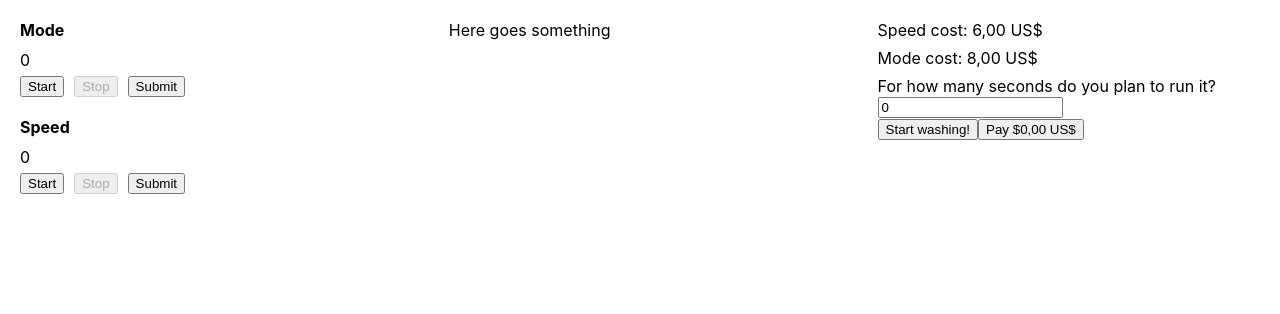
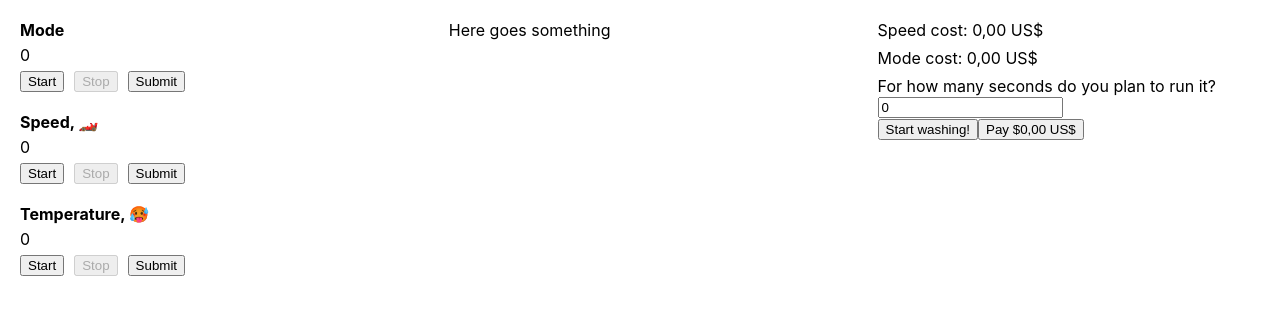
Before and after one commit to Sebelino/useless-hackathon, a React (Create React App) app: page / in a window 1280 px wide. Shown: the top 314 px of the page. Built offline with nearby package versions, Linux system fonts and the light colour scheme.

Commit message:
Update controls

```diff
--- a/src/App.tsx
+++ b/src/App.tsx
@@ -17,7 +17,7 @@ const App = () => {
       <div className="App__column">Here goes something</div>
 
       <div className="App__column">
-        <Calculator />
+        <Calculator mode={mode} speed={speed} />
 
         <Timer />
       </div>
--- a/src/Controls.css
+++ b/src/Controls.css
@@ -12,7 +12,7 @@
 }
 
 .RandomValueControl__title {
-    margin-bottom: 10px;
+    margin-bottom: 5px;
     font-weight: bold;
 }
 
--- a/src/Controls.tsx
+++ b/src/Controls.tsx
@@ -91,7 +91,17 @@ const Controls: React.FC<ControlsProps> = ({ onChangeMode, onChangeSpeed }) => {
       </div>
 
       <div className="Controls__section">
-        <RandomValueControl title="Speed" min={1} max={1000} onSubmit={onChangeSpeed} isSubmitActive={false} />
+        <RandomValueControl title="Speed, 🏎️" min={1} max={1000} onSubmit={onChangeSpeed} />
+      </div>
+
+      <div className="Controls__section">
+        <RandomValueControl
+          title="Temperature, 🥵"
+          min={-900}
+          max={500}
+          onSubmit={console.log}
+          isSubmitActive={false}
+        />
       </div>
     </div>
   );
--- a/src/features/calculator/index.tsx
+++ b/src/features/calculator/index.tsx
@@ -1,4 +1,4 @@
-import { KeyboardEvent, useState } from 'react';
+import React, { KeyboardEvent, useEffect, useState } from 'react';
 import { formatAmount } from '../../utils/formatter';
 
 const onKeyDown = (evt: KeyboardEvent<HTMLInputElement>) => {
@@ -10,10 +10,23 @@ const onKeyDown = (evt: KeyboardEvent<HTMLInputElement>) => {
   alert("Don't be lazy, put in those numbers! 💪");
 };
 
-export const Calculator = () => {
+interface CalculatorProps {
+  mode: number;
+  speed: number;
+}
+
+export const Calculator: React.FC<CalculatorProps> = ({ mode, speed }) => {
   const [time, setTime] = useState(0);
-  const [modeCost] = useState(6);
-  const [speedCost] = useState(8);
+  const [modeCost, setModeCost] = useState(mode);
+  const [speedCost, setSpeedCost] = useState(speed);
+
+  useEffect(() => {
+    setModeCost(mode);
+  }, [mode]);
+
+  useEffect(() => {
+    setSpeedCost(speed);
+  }, [speed]);
 
   return (
     <section
```
